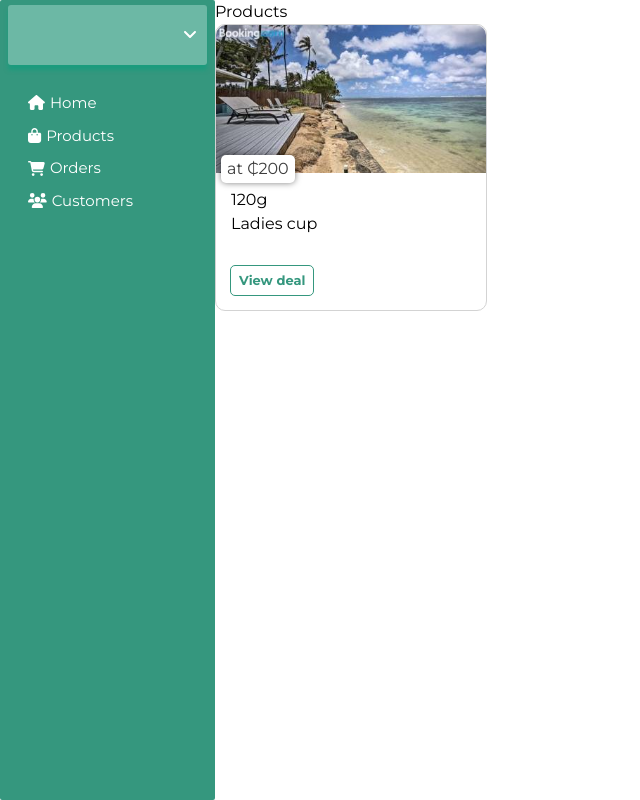
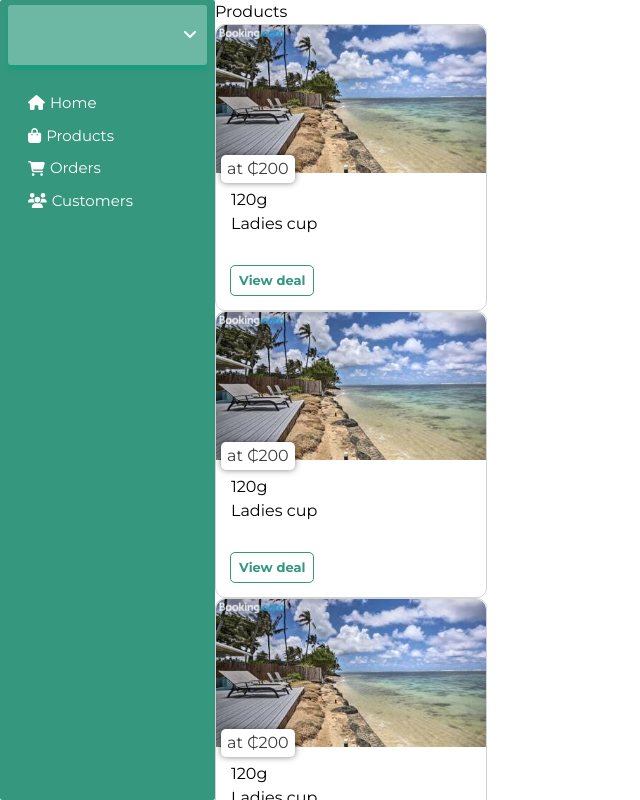
Before and after one commit to skabeo/xpress-frontend, a React (Vite) app: page / in a window 1280 px wide. Shown: the top 800 px of the page, without its empty margins (0-640 px from the left). Built offline with nearby package versions, Linux system fonts and the light colour scheme; no server answers; sample sign-in values are in the browser's storage.

Commit message:
Refactor code

```diff
--- a/src/components/products/Products.jsx
+++ b/src/components/products/Products.jsx
@@ -4,8 +4,6 @@ import house from '../../assets/house.jpg'
 
 const Products = () => {
   return (
-    <div>
-      <h1>Products</h1>
     <div className='products-home-grid'>
       <div className='product-image-container'>
         <img className='product-image' src={house} alt='house' />
@@ -24,7 +22,6 @@ const Products = () => {
         </div>
       </div>
     </div>
-    </div>
   )
 }
 
--- /dev/null
+++ b/src/components/products/ProductsHome.jsx
@@ -0,0 +1,20 @@
+import React from 'react';
+import Products from './Products';
+import { useSelector } from 'react-redux';
+
+const ProductsHome = () => {
+  const actualProducts = useSelector((state) => state.product.products);
+  // console.log(actualProducts)
+  return (
+    <>
+      <h1>Products</h1>
+      <div>
+        {Array.from({ length: actualProducts.length }).map((_, index) => (
+          <Products key={index} />
+        ))}
+      </div>
+    </>
+  )
+}
+
+export default ProductsHome
--- a/src/pages/Home.jsx
+++ b/src/pages/Home.jsx
@@ -3,6 +3,7 @@ import './styles/home.css'
 import Sidebar from "../components/sidebar/Sidebar";
 import { useDispatch } from "react-redux";
 import { fetchProducts } from "../redux/products/productSlice";
+import ProductsHome from "../components/products/ProductsHome";
 import Products from "../components/products/Products";
 
 const Home = () => {
@@ -20,7 +21,7 @@ const Home = () => {
     <div>
       <Sidebar />
       <div className="products-grid">
-        <Products />
+        <ProductsHome />
       </div>
     </div>
   )
```
Lines whose indentation alone changed are shown as unchanged.
